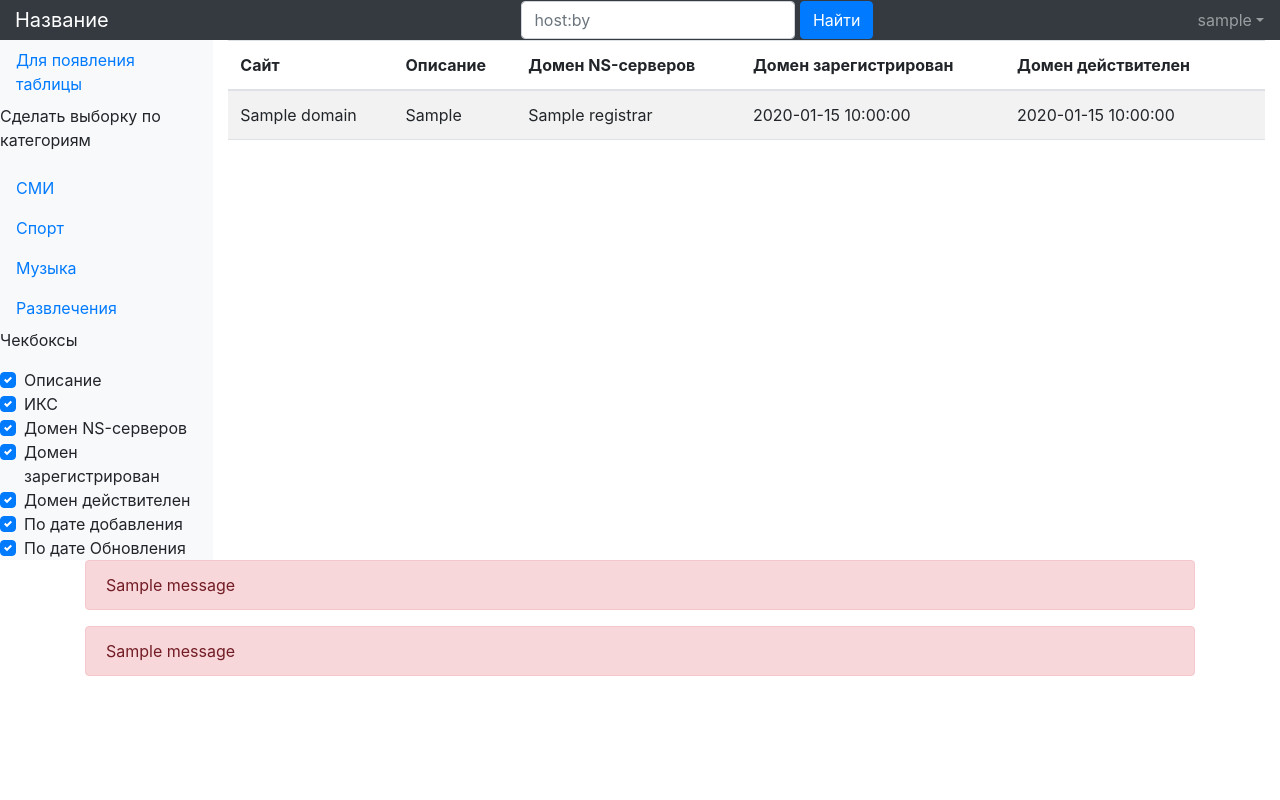
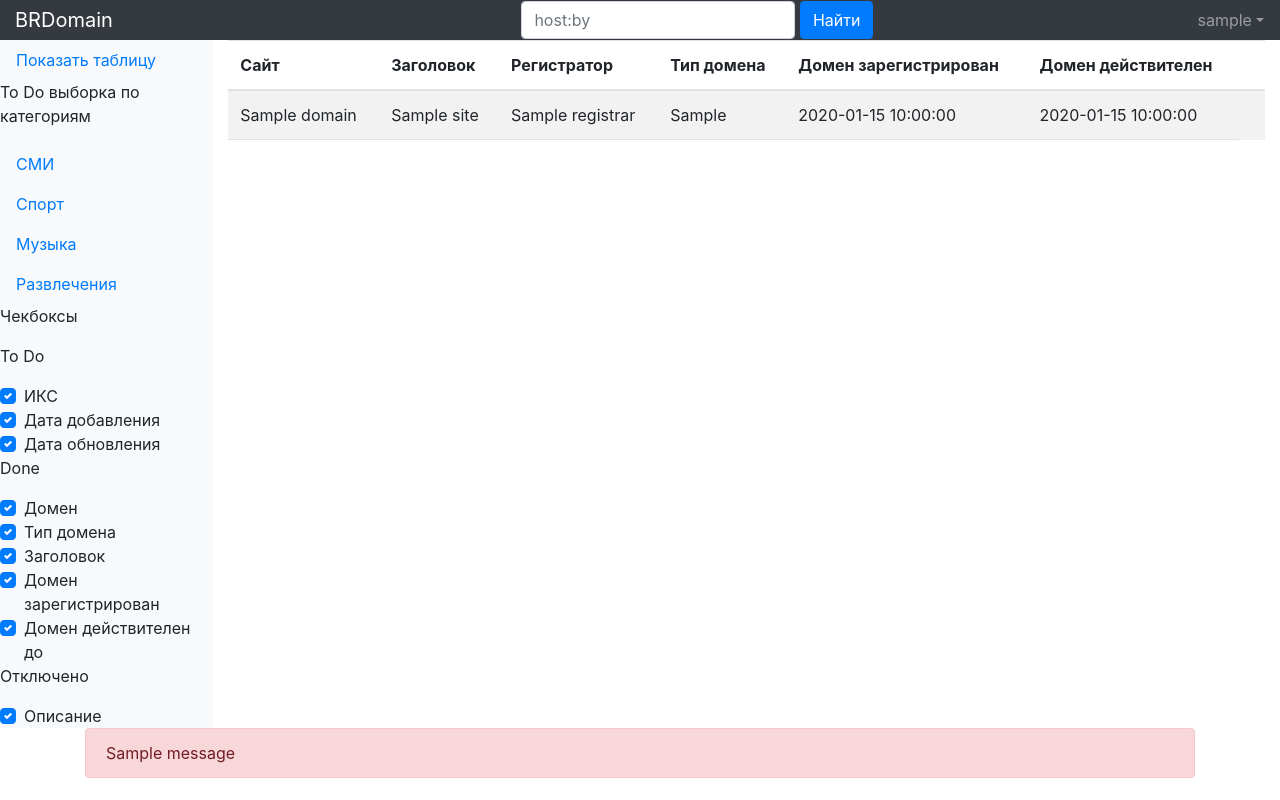
Before and after one commit to seldends/bydomain, a Flask app: page /site/sort_test in a window 1280 px wide. Run offline with Flask 2, Linux system fonts and the light colour scheme; a user stored in the database is signed in; one stand-in notice (Sample message) is shown; a database or web service that is not in the repository returns one stand-in record (values such as "Sample title"); parts of the project's set-up code (start-up, migrations or seed data) failed here and were passed over; some libraries are stand-ins or nearby versions.

Commit message:
добавление списка сайтов

```diff
--- a/webapp/__init__.py
+++ b/webapp/__init__.py
@@ -1,11 +1,9 @@
 from flask import Flask
-from .extensions import mongo, login_manager
-#from webapp.database import users
+from webapp.extensions import mongo, login_manager
 
 from webapp.main import blueprint as main_blueprint
 from webapp.user.views import blueprint as user_blueprint
 from webapp.site.views import blueprint as site_blueprint
-from webapp.site.util import blueprint as util_blueprint
 from webapp.user.models import User
 
 def create_app(config_object='webapp.settings'):
@@ -17,7 +15,6 @@ def create_app(config_object='webapp.settings'):
     app.register_blueprint(main_blueprint)
     app.register_blueprint(user_blueprint)
     app.register_blueprint(site_blueprint)
-    app.register_blueprint(util_blueprint)
 
     login_manager.init_app(app)
     login_manager.login_view = 'login'
--- a/webapp/site/views.py
+++ b/webapp/site/views.py
@@ -4,7 +4,7 @@ from flask import Blueprint, redirect, url_for, render_template, flash
 from webapp.user.forms import LoginForm, RegistrationForm
 from webapp.site.forms import SearchForm
 from webapp.extensions import mongo
-from webapp.site.util import get_data
+from webapp.site.util import get_data, get_url, get_data_all
 
 blueprint = Blueprint('site', __name__, url_prefix='/site')
 
@@ -16,6 +16,8 @@ def sort_test():
     login_form = LoginForm()
     signup_form = RegistrationForm()
     site_list = site_collection.find({})
+    #get_url()
+    #get_data_all()
 
     return render_template('result.html', login_form=login_form, signup_form=signup_form, site_list=site_list, search_form=search_form)
 
@@ -27,17 +29,17 @@ def search():
     search_form = SearchForm()
     site_list = []
     if search_form.validate_on_submit():
-        result = site_collection.find({ "domain" : search_form.request.data })
+        url_str = search_form.request.data
+        result = site_collection.find({ "domain" : url_str })
         for x in result:
             site_list.append(x)
-        #print(site_list)
-        #if result is None:
-        #print(result)
         if not site_list:
-            url_str = search_form.request.data
             get_data(url_str)
             flash('Информация о сайте добавлена')
-            return redirect(url_for('main.index'))
+            result = site_collection.find({ "domain" : url_str })
+            for x in result:
+                site_list.append(x)
+            return render_template('result.html', login_form=login_form, signup_form=signup_form, site_list=site_list, search_form=search_form)
         flash('Сайт найден')
         return render_template('result.html', login_form=login_form, signup_form=signup_form, site_list=site_list, search_form=search_form)
     else:
--- a/webapp/templates/aside.html
+++ b/webapp/templates/aside.html
@@ -1,45 +1,61 @@
 <nav class="nav col-md-2 flex-column bg-light">
-    <a class="nav-link" href="{{ url_for('site.sort_test') }}">Для появления таблицы</a>
-    <p>Сделать выборку по категориям</p>
+    <a class="nav-link" href="{{ url_for('site.sort_test') }}">Показать таблицу</a>
+    <p>To Do выборка по категориям</p>
     <a class="nav-link" href="#">СМИ</a>
     <a class="nav-link" href="#">Спорт</a>
     <a class="nav-link" href="#">Музыка</a>
     <a class="nav-link" href="#">Развлечения</a>
     <p>Чекбоксы</p>
-    <div class="custom-control custom-checkbox">
-        <input type="checkbox" class="custom-control-input"  id="sort_description" name="example1" checked>
-        <label class="custom-control-label" for="sort_description">Описание</label>
-    </div>
+    <p>To Do</p>
     <div class="custom-control custom-checkbox">
         <input type="checkbox" class="custom-control-input"  id="sort_yandex_sqi" name="example1" checked>
         <label class="custom-control-label" for="sort_yandex_sqi">ИКС</label>
     </div>
     <div class="custom-control custom-checkbox">
-        <input type="checkbox" class="custom-control-input" id="sort_domain" name="example2" checked>
-        <label class="custom-control-label" for="sort_domain">Домен NS-серверов</label>
+            <input type="checkbox" class="custom-control-input" id="sort_published_date" checked>
+            <label class="custom-control-label" for="sort_published_date">Дата добавления</label>
     </div>
     <div class="custom-control custom-checkbox">
-        <input type="checkbox" class="custom-control-input" id="sort_domain_registration_date" name="example3" checked>
-        <label class="custom-control-label" for="sort_domain_registration_date">Домен зарегистрирован</label>
+            <input type="checkbox" class="custom-control-input" id="sort_update_date" checked>
+            <label class="custom-control-label" for="sort_update_date">Дата обновления</label>
+    </div>
+
+    <p>Done</p>
+    <div class="custom-control custom-checkbox">
+        <input type="checkbox" class="custom-control-input" id="sort_domain" checked>
+        <label class="custom-control-label" for="sort_domain">Домен</label>
     </div>
     <div class="custom-control custom-checkbox">
-        <input type="checkbox" class="custom-control-input" id="sort_domain_valid_date" name="example4" checked>
-        <label class="custom-control-label" for="sort_domain_valid_date">Домен действителен</label>
+            <input type="checkbox" class="custom-control-input" id="sort_domain_type" checked>
+            <label class="custom-control-label" for="sort_domain_type">Тип домена</label>
     </div>
     <div class="custom-control custom-checkbox">
-            <input type="checkbox" class="custom-control-input" id="sort_published_date" name="example5" checked>
-            <label class="custom-control-label" for="sort_published_date">По дате добавления</label>
+        <input type="checkbox" class="custom-control-input"  id="sort_title" checked>
+        <label class="custom-control-label" for="sort_title">Заголовок</label>
     </div>
     <div class="custom-control custom-checkbox">
-            <input type="checkbox" class="custom-control-input" id="sort_update_date" name="example5" checked>
-            <label class="custom-control-label" for="sort_update_date">По дате Обновления</label>
+        <input type="checkbox" class="custom-control-input" id="sort_domain_registration_date" checked>
+        <label class="custom-control-label" for="sort_domain_registration_date">Домен зарегистрирован</label>
+        </div>
+    <div class="custom-control custom-checkbox">
+        <input type="checkbox" class="custom-control-input" id="sort_domain_valid_date" checked>
+        <label class="custom-control-label" for="sort_domain_valid_date">Домен действителен до</label>
     </div>
+
+    <p>Отключено</p>
+    <div class="custom-control custom-checkbox">
+        <input type="checkbox" class="custom-control-input"  id="sort_description" checked>
+        <label class="custom-control-label" for="sort_description">Описание</label>
+    </div>
+
+
+
 </nav>
 
 <!-- Скрипт для переключения колонок в таблице -->
 <script>
     $(function(){
-    $('#sort_description,#sort_yandex_sqi,#sort_domain,#sort_domain_registration_date,#sort_domain_valid_date,#sort_published_date,#sort_update_date').click(function(){
+    $('#sort_description,#sort_yandex_sqi,#sort_domain,#sort_domain_registration_date,#sort_domain_valid_date,#sort_published_date,#sort_update_date,#sort_title,#sort_domain_type').click(function(){
         var idname = this.id;
     if(this.checked == false) {
         $('.' + idname).addClass('d-none');
--- a/webapp/templates/base.html
+++ b/webapp/templates/base.html
@@ -37,6 +37,5 @@
             {% endwith %}
         </div>
     </footer>
-
   </body>
 </html>
--- a/webapp/templates/main.html
+++ b/webapp/templates/main.html
@@ -3,9 +3,10 @@
         <table class="table table-striped table-condensed" style="border-collapse:collapse;" >
             <thead>
                 <tr>
-                    <th class="sort_url">Сайт</th>
-                    <th class="sort_description">Описание</th>
-                    <th class="sort_domain">Домен NS-серверов</th>
+                    <th class="sort_domain">Сайт</th>
+                    <th class="sort_title">Заголовок</th>
+                    <th class="sort_registrar">Регистратор</th>
+                    <th class="sort_domain_type">Тип домена</th>
                     <th class="sort_domain_registration_date">Домен зарегистрирован</th>
                     <th class="sort_domain_valid_date">Домен действителен</th>
                     {% if current_user.is_authenticated %}
@@ -18,9 +19,10 @@
                 {% for site in site_list %}
 
                 <tr data-toggle="collapse" data-target="#id{{site._id}}" class="accordion-toggle">
-                    <td class="sort_url">{{ site.domain }}</td>
-                    <td class="sort_description">{{ site.domain_type }}</td>
-                    <td class="sort_domain">{{ site.registrar }}</td>
+                    <td class="sort_domain">{{ site.domain }}</td>
+                    <td class="sort_title">{{ site.title }}</td>
+                    <td class="sort_registrar">{{ site.registrar }}</td>
+                    <td class="sort_domain_type">{{ site.domain_type }}</td>
                     <td class="sort_domain_registration_date">{{ site.creation_date }}</td>
                     <td class="sort_domain_valid_date">{{ site.expiration_date }}</td>
                     {% if current_user.is_authenticated %}
@@ -31,9 +33,12 @@
                     <td colspan="6" class="hiddenRow">
                         <div id="id{{site._id}}" class="accordian-body collapse">
                             <p>
-                                Заголовок: {{ site.domain }}<br>
-                                Название: {{ site.domain_type }}<br>
-                                Домен NS-серверов: {{ site.registrar }}<br>
+                                Домен: {{ site.domain }}<br>
+                                Заголовок: {{ site.title }}<br>
+                                Описание: {{ site.description }}<br>
+                                URL: <a href="{{ site.url }}">{{ site.url }}</a><br>
+                                Тип домена: {{ site.domain_type }}<br>
+                                Регистратор: {{ site.registrar }}<br>
                                 Домен зарегистрирован: {{ site.creation_date }}  действителен до: {{ site.expiration_date }}<br>
                             </p>
                         </div>
@@ -44,14 +49,3 @@
         </table>
 
     </div>
-    <div class="container">
-        {% with messages = get_flashed_messages() %}
-        {% if messages %}
-            {% for message in messages %}
-            <div class="alert alert-danger" role="alert">
-                {{ message }}
-            </div>
-            {% endfor %}
-        {% endif %}
-        {% endwith %}
-    </div>
--- a/webapp/templates/menu.html
+++ b/webapp/templates/menu.html
@@ -1,6 +1,6 @@
 <nav class="navbar navbar-dark sticky-top bg-dark flex-md-nowrap p-0">
     <!-- Название -->
-    <a class="navbar-brand col-sm-3 col-md-2 mr-0" href="#">Название</a>
+    <a class="navbar-brand col-sm-3 col-md-2 mr-0" href="#">BRDomain</a>
     <!-- Строка поиска -->
     <form class="form-inline" method="POST" action="{{ url_for('site.search') }}">
         {{ signup_form.hidden_tag() }}
@@ -8,10 +8,7 @@
           {{ search_form.request() }}
           {{ search_form.submit }}
         </div>
-
-
     </form>
-
 
     <!-- Links -->
     <ul class="navbar-nav px-3">
@@ -26,7 +23,7 @@
         </li>
       {% else %}
         <li class="nav-item">
-          <a class="nav-link" href="{{ url_for('user.login') }}"  data-toggle="modal" data-target="#exampleModal">Войти</a>
+          <a class="nav-link" href="{{ url_for('user.login') }}"  data-toggle="modal" data-target="#LoginModal">Войти</a>
         </li>
       {% endif %}
     </ul>
--- a/webapp/templates/modal.html
+++ b/webapp/templates/modal.html
@@ -1,4 +1,4 @@
-<div class="modal fade" id="exampleModal" tabindex="-1" role="dialog" aria-labelledby="exampleModalLabel" aria-hidden="true">
+<div class="modal fade" id="LoginModal" tabindex="-1" role="dialog" aria-labelledby="exampleModalLabel" aria-hidden="true">
     <div class="modal-dialog" role="document">
       <div class="modal-content">
           <div class="modal-header">
```
Also changed, not shown: webapp/site/util.py (+52 -24 lines), webapp/test.py (+58 -4 lines), webapp/site/models.py (deleted), webapp/templates/settings.html (indentation only).
